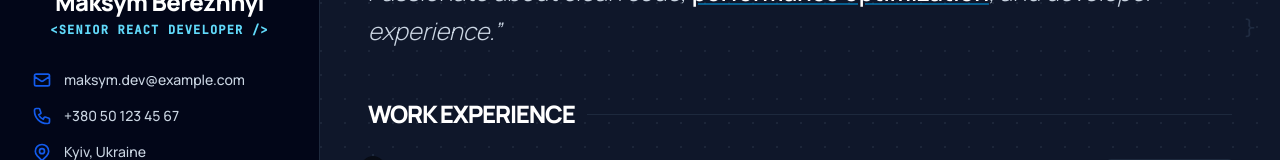
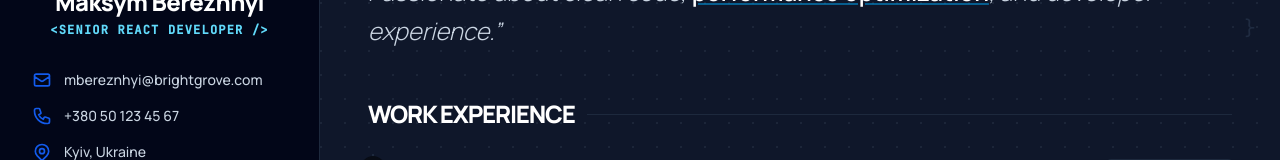
Before and after one commit to beramaks/mberezhnyi-cv, a React (Vite) app: page / in a window 1280 px wide. Shown: the part 190-350 px from the top of the page. Built offline with nearby package versions, Linux system fonts and the light colour scheme.

Commit message:
Use real Brightgrove email for contact links.

```diff
--- a/src/data/cv.ts
+++ b/src/data/cv.ts
@@ -3,7 +3,7 @@ export const cv = {
   role: 'Senior React Developer',
   roleBadge: 'SENIOR REACT DEVELOPER',
   location: 'Kyiv, Ukraine',
-  email: 'maksym.dev@example.com',
+  email: 'mbereznhyi@brightgrove.com',
   phone: '+380 50 123 45 67',
   phoneHref: '+380501234567',
   linkedIn: {
```
